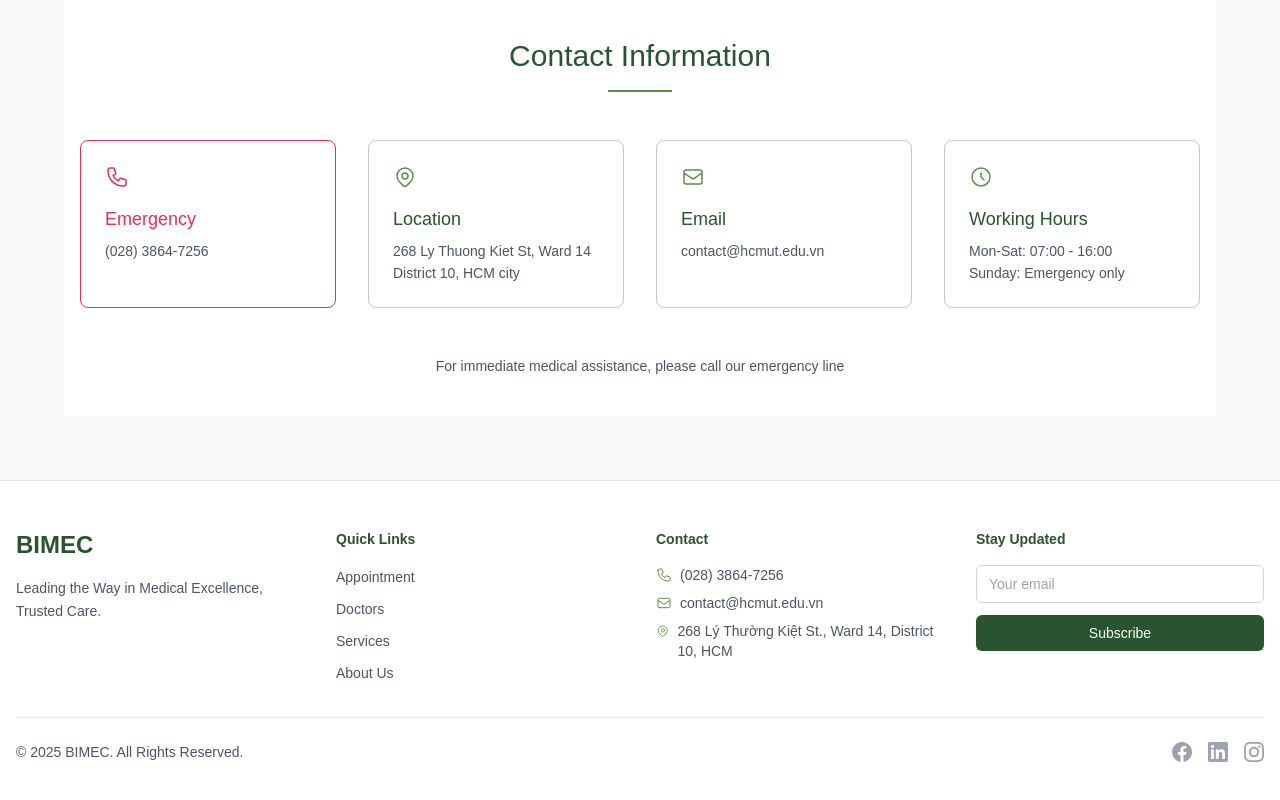
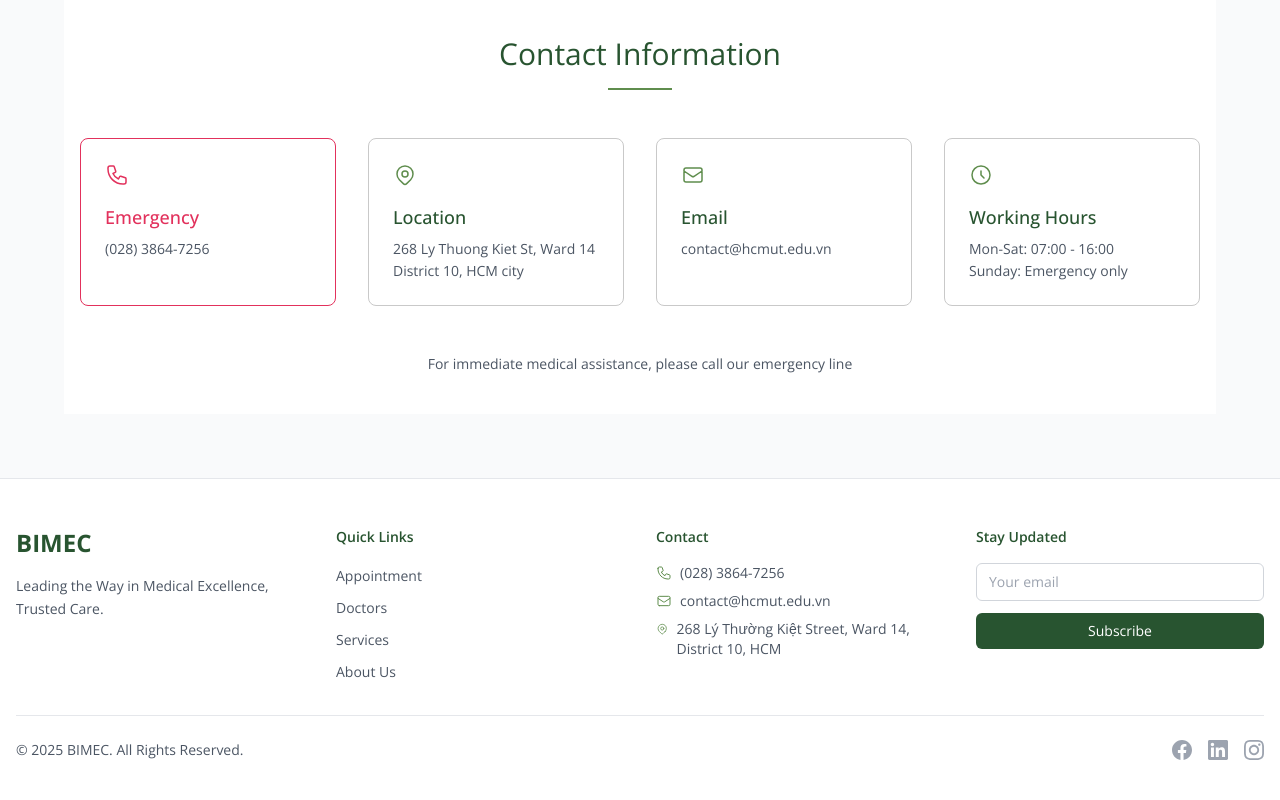
Before and after one commit to vinhdao1006/Project, a React (Vite) app in the folder front-end/: page /default/home in a window 1280 px wide. Shown: the part 5344-6144 px from the top of the page. Built offline with nearby package versions, Linux system fonts and the light colour scheme.

Commit message:
Add new font, update link in footer

```diff
--- a/front-end/index.html
+++ b/front-end/index.html
@@ -1,11 +1,24 @@
-<!doctype html>
+<!DOCTYPE html>
 <html lang="en">
   <head>
     <meta charset="UTF-8" />
     <link rel="icon" type="image/png" href="/src/assets/icon/Bimec_logo.png" />
     <script src="https://cdn.tailwindcss.com"></script>
-    <link href="https://cdnjs.cloudflare.com/ajax/libs/font-awesome/5.15.3/css/all.min.css" rel="stylesheet" />
-    <link rel="stylesheet" href="https://cdnjs.cloudflare.com/ajax/libs/font-awesome/6.5.1/css/all.min.css" />
+    <link
+      href="https://cdnjs.cloudflare.com/ajax/libs/font-awesome/5.15.3/css/all.min.css"
+      rel="stylesheet"
+    />
+    <link
+      rel="stylesheet"
+      href="https://cdnjs.cloudflare.com/ajax/libs/font-awesome/6.5.1/css/all.min.css"
+    />
+    <!-- Font Open Sans -->
+    <link rel="preconnect" href="https://fonts.googleapis.com" />
+    <link rel="preconnect" href="https://fonts.gstatic.com" crossorigin />
+    <link
+      href="https://fonts.googleapis.com/css2?family=Open+Sans:ital,wght@0,300..800;1,300..800&display=swap"
+      rel="stylesheet"
+    />
     <!-- <link href="https://fonts.googleapis.com/css2?family=Work+Sans:wght@400;500;700&display=swap" rel="stylesheet"> -->
     <meta name="viewport" content="width=device-width, initial-scale=1.0" />
     <title>BIMEC - Hospital Systems</title>
--- a/front-end/src/components/Footer/BimecFooter.jsx
+++ b/front-end/src/components/Footer/BimecFooter.jsx
@@ -32,7 +32,7 @@
   ];
 
   const quickLinks = [
-    { name: "Appointment", href: "/default/appointment" },
+    { name: "Appointment", href: "/default/booking" },
     { name: "Doctors", href: "/default/doctors" },
     { name: "Services", href: "/default/services" },
     { name: "About Us", href: "/default/about-us" },
@@ -94,7 +94,7 @@
                   <path strokeLinecap="round" strokeLinejoin="round" strokeWidth={1.5} d="M17.657 16.657L13.414 20.9a1.998 1.998 0 01-2.827 0l-4.244-4.243a8 8 0 1111.314 0z" />
                   <path strokeLinecap="round" strokeLinejoin="round" strokeWidth={1.5} d="M15 11a3 3 0 11-6 0 3 3 0 016 0z" />
                 </svg>
-                <span>268 Lý Thường Kiệt St., Ward 14, District 10, HCM</span>
+                <span>268 Lý Thường Kiệt Street, Ward 14, District 10, HCM</span>
               </li>
             </ul>
           </div>
--- a/front-end/src/index.css
+++ b/front-end/src/index.css
@@ -68,3 +68,7 @@
     @apply bg-background text-foreground;
   }
 }
+
+body {
+  font-family: "Open Sans", sans-serif; /* Open sans font */
+}
```
